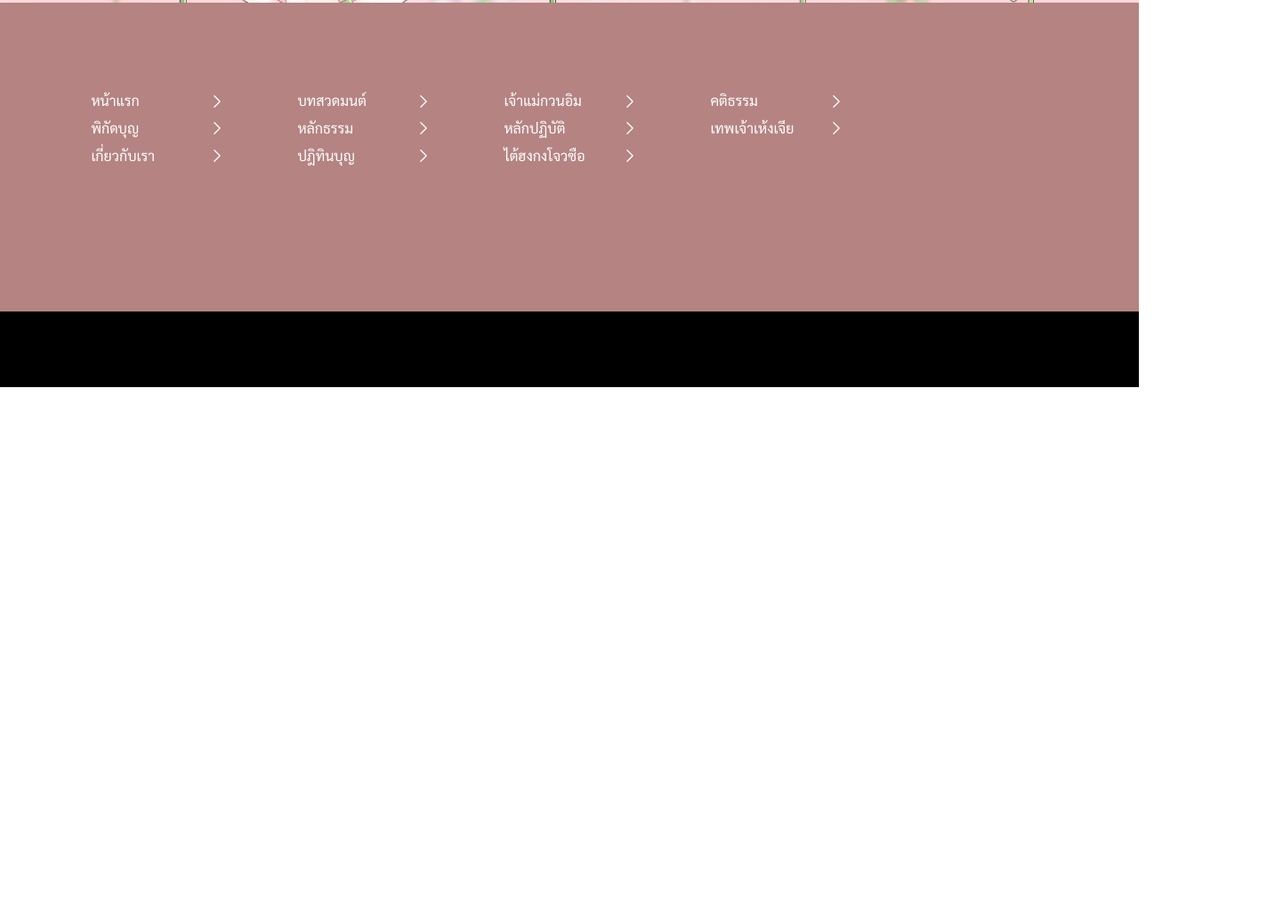
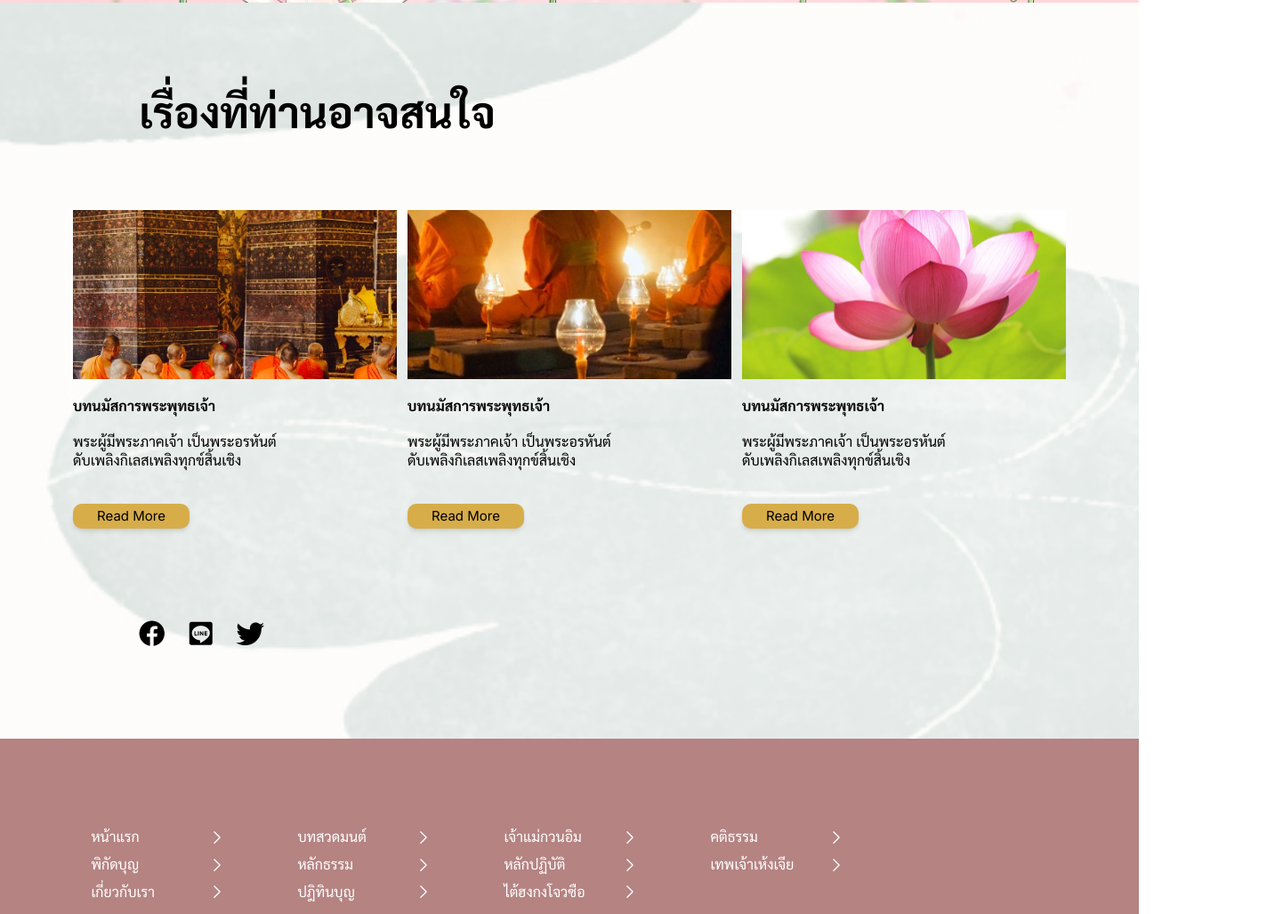
Before and after one commit to mmerabet/ninew-project, a website: page public/content/goddess-of-mercy.html in a window 1280 px wide. Shown: the part 5839-6866 px from the top of the page at 89% size, 1433 px wide, since content can reach past the window. Before the commit the page ends 6274 px from the top, so only its background shows below. Drawn offline with nearby package versions, Linux system fonts and the light colour scheme.

Commit message:
goddess of mercy done

```diff
--- a/package.json
+++ b/package.json
@@ -4,7 +4,7 @@
   "description": "",
   "main": "index.js",
   "scripts": {
-    "build:css": "postcss src/css/tailwind.css -o src/css/tailwind.output.css",
+    "build:css": "postcss --watch src/css/tailwind.css -o src/css/tailwind.output.css",
     "build:sass": "sass --watch src/sass/styles.scss:src/css/styles.css",
     "build": "npm run build:css && npm run build:sass",
     "start": "live-server public"
--- a/public/content/goddess-of-mercy.html
+++ b/public/content/goddess-of-mercy.html
@@ -324,12 +324,78 @@
         </div>
       </div>
 
+      <!-- youtube div -->
       <div class="youtube-background-image bg-cover bg-center w-full h-[634px] flex items-center justify-center">
         <iframe width="893" height="502" src="https://www.youtube.com/embed/1UvewDv0X2A"
           title="文殊菩薩祈請文/文殊菩薩心咒/文殊菩薩祈求頌/Praise of Manjushri Bodhisattva/文殊师利菩薩讚頌禱文/文殊菩薩陀羅尼/Manjushri Mantra/莫爾根唱誦"
           frameborder="0"
           allow="accelerometer; autoplay; clipboard-write; encrypted-media; gyroscope; picture-in-picture; web-share"
           referrerpolicy="strict-origin-when-cross-origin" allowfullscreen></iframe>
+      </div>
+
+      <!-- cards -->
+      <div>
+        <span class="block thai-sarabun-head-bold pl-[156px] pt-[90px]">เรื่องที่ท่านอาจสนใจ</span>
+
+        <div class="mt-[80px] gap-3 card-container flex justify-center">
+          <div class="card">
+            <img class="h-[190px] w-[364px] object-cover"
+              src="/src/assets/images/common/d00ff54bd06afb62c333086ac2b06965.jpg" alt="">
+            <div class="card-description">
+              <div class="mt-[20px]  thai-sarabun-body-bold">บทนมัสการพระพุทธเจ้า
+              </div>
+              <p class="mt-[20px] h-[80px] w-[340px] thai-sarabun-body">พระผู้มีพระภาคเจ้า เป็นพระอรหันต์<br>
+                ดับเพลิงกิเลสเพลิงทุกข์สิ้นเชิง
+              </p>
+              <button class="inter-button w-[131px] h-[28px] bg-[#D7AD4A] text-black rounded-[10px] shadow-md">
+                Read More
+              </button>
+            </div>
+          </div>
+
+          <div class="card">
+            <img class="h-[190px] w-[364px] object-cover object-bottom"
+              src="/src/assets/images/common/4f4ebc18a1f4e9c40ded62907d1bd488.jpg" alt="">
+            <div class="card-description">
+              <div class="mt-[20px]  thai-sarabun-body-bold">บทนมัสการพระพุทธเจ้า
+              </div>
+              <p class="mt-[20px] h-[80px] w-[340px] thai-sarabun-body">พระผู้มีพระภาคเจ้า เป็นพระอรหันต์<br>
+                ดับเพลิงกิเลสเพลิงทุกข์สิ้นเชิง
+              </p>
+              <button class="inter-button w-[131px] h-[28px] bg-[#D7AD4A] text-black rounded-[10px] shadow-md">
+                Read More
+              </button>
+            </div>
+          </div>
+
+          <div class="card">
+            <img class="h-[190px] w-[364px] object-cover"
+              src="/src/assets/images/common/632bb993801bed73b4d3cef1d01ed3b8.jpg" alt="">
+            <div class="card-description">
+              <div class="mt-[20px]  thai-sarabun-body-bold">บทนมัสการพระพุทธเจ้า
+              </div>
+              <p class="mt-[20px] h-[80px] w-[340px] thai-sarabun-body">พระผู้มีพระภาคเจ้า เป็นพระอรหันต์<br>
+                ดับเพลิงกิเลสเพลิงทุกข์สิ้นเชิง
+              </p>
+              <button class="inter-button w-[131px] h-[28px] bg-[#D7AD4A] text-black rounded-[10px] shadow-md">
+                Read More
+              </button>
+            </div>
+          </div>
+        </div>
+      </div>
+
+      <!-- social media -->
+      <div class="py-[100px] relative left-[153px] flex gap-5">
+        <a href="">
+          <img src="/src/assets/icons/Facebook.png" alt="">
+        </a>
+        <a href="">
+          <img src="/src/assets/icons/LINE.png" alt="">
+        </a>
+        <a href="">
+          <img src="/src/assets/icons/Twitter.png" alt="">
+        </a>
       </div>
 
 
--- a/src/sass/base/_typography.scss
+++ b/src/sass/base/_typography.scss
@@ -1,10 +1,20 @@
 @import url('https://fonts.googleapis.com/css2?family=Manrope:wght@400;700&display=swap');
 @import url('https://fonts.googleapis.com/css2?family=Sarabun:wght@400;700&display=swap');
+@import url('https://fonts.googleapis.com/css2?family=Inter:wght@100..900&family=Manrope:wght@200..800&display=swap');
 
 // Base styles for typography
 body {
   font-family: 'Manrope', sans-serif;
 }
+
+// inter font used in read more button
+.inter-button {
+  font-family: "Inter", sans-serif;
+  font-size: 15px;
+  font-weight: 400;
+  text-align: center;
+}
+
 
 // English Manrope body style
 .eng-manrope-body {
```
Also changed, not shown: src/assets/icons/Facebook.png (added), src/assets/icons/LINE.png (added), src/assets/icons/Twitter.png (added), src/css/styles.css, src/css/tailwind.output.css, 1 other file.
